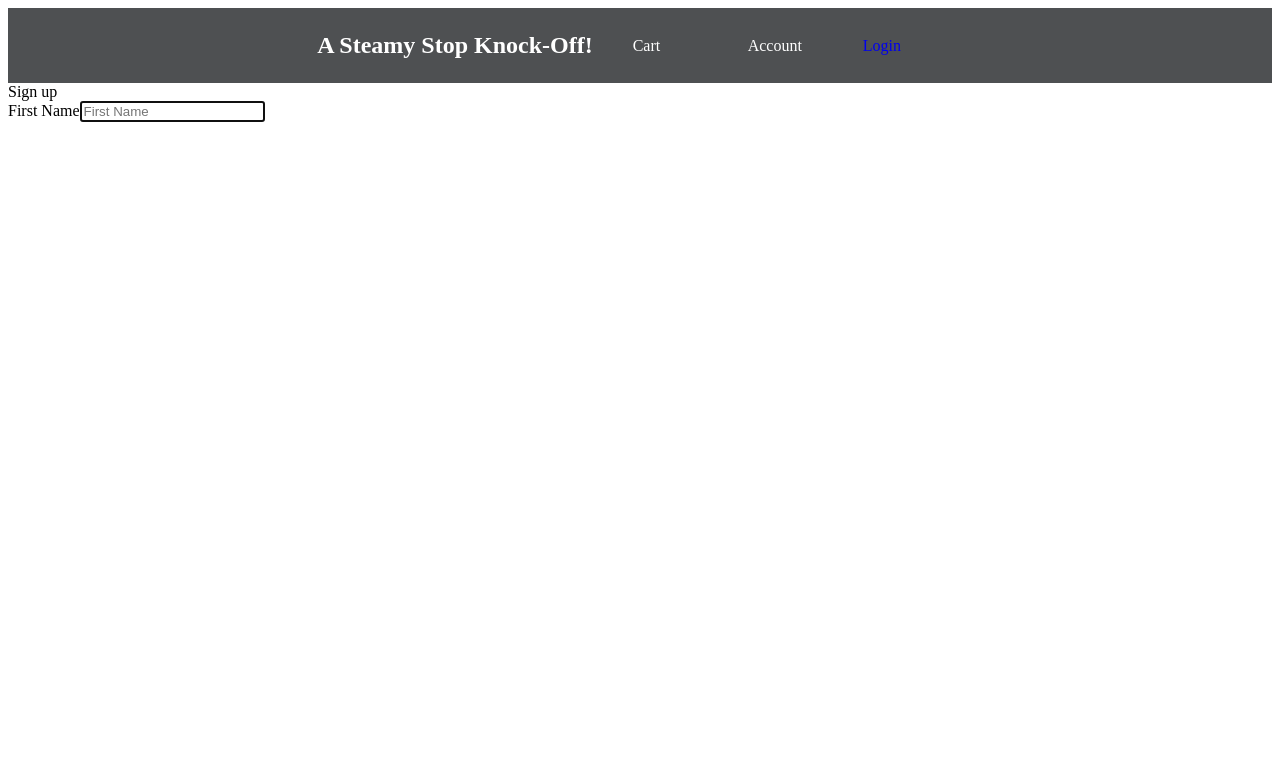
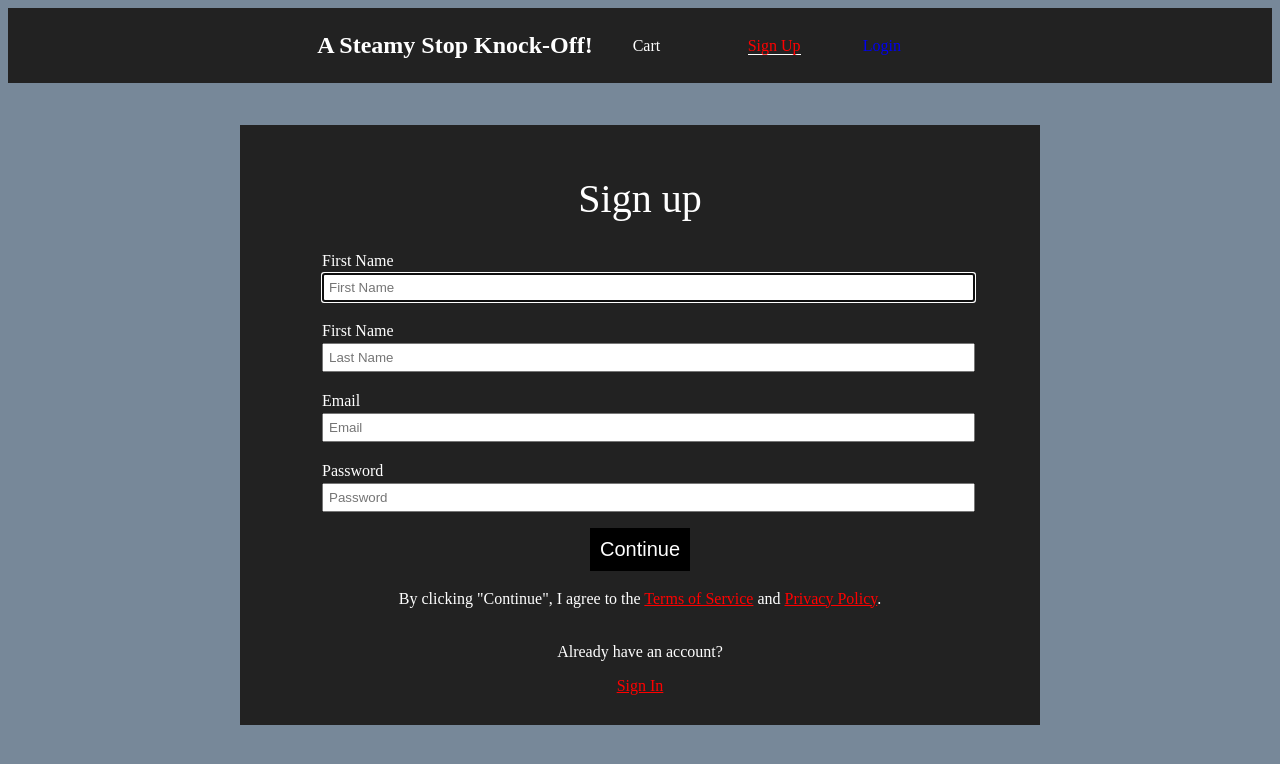
Before and after one commit to Josebosquez/A-steamy-KnockStop-off, a React (Create React App) app in the folder SKO-frontend/sko-frontend/: page /sign-up in a window 1280 px wide. Shown: the top 764 px of the page. Built offline with nearby package versions, Linux system fonts and the light colour scheme.

Commit message:
set up sign up page css wise. Route for login and sign up are up and im working on home page css

```diff
--- a/SKO-frontend/sko-frontend/src/MainRouter.js
+++ b/SKO-frontend/sko-frontend/src/MainRouter.js
@@ -4,12 +4,14 @@ import { BrowserRouter as Router, Route } from "react-router-dom";
 import Login from "./components/Login/Login"
 import Nav from "./components/Nav/Nav"
 import Signup from './components/Signup/Signup';
+import Home from "./components/Home/Home"
 
 function MainRouter(props) {
     return (
         <Router>
             <Nav />
             <>
+
                 <Route exact path="/sign-up" component={Signup} />
                 <Route
                     exact
@@ -18,6 +20,7 @@ function MainRouter(props) {
                         <Login {...routerProps} handleUserLogin={props.handleUserLogin} />
                     )}
                 />
+                <Route exact path="/" component={Home} />
             </>
         </Router>
     )
--- /dev/null
+++ b/SKO-frontend/sko-frontend/src/components/Home/Home.js
@@ -0,0 +1,13 @@
+import React, { Component } from 'react'
+
+export class Home extends Component {
+    render() {
+        return (
+            <div>
+
+            </div>
+        )
+    }
+}
+
+export default Home
--- a/SKO-frontend/sko-frontend/src/components/Nav/Nav.css
+++ b/SKO-frontend/sko-frontend/src/components/Nav/Nav.css
@@ -1,7 +1,8 @@
     .Navbar {
         width: 100%;
         height: 75px;
-        background-color: #4e5052;
+        background-color: #222222;
+        /* background-color: #4e5052; */
         color: white;
         display: flex;
         align-items: center;
@@ -24,7 +25,9 @@
     }
 
     .selected {
+        text-decoration: none;
         border-bottom: 1px solid white;
+        color: red;
     }
 
     .nav-right-side ul li:not(:last-child) {
--- a/SKO-frontend/sko-frontend/src/components/Nav/Nav.js
+++ b/SKO-frontend/sko-frontend/src/components/Nav/Nav.js
@@ -17,7 +17,11 @@ export class nav extends Component {
                             Cart
                         </li>
                         <li>
-                            Account
+                            {this.props.user ? (
+                                <NavLink activeClassName="selected" to='/logout' onClick={this.props.handleUserLogout}>Logout </NavLink>
+                            ) : (
+                                <NavLink activeClassName="selected" to='/sign-up'>Sign Up </NavLink>)
+                            }
                         </li>
                         <li>
                             {this.props.user ? (
--- a/SKO-frontend/sko-frontend/src/components/Signup/Signup.css
+++ b/SKO-frontend/sko-frontend/src/components/Signup/Signup.css
@@ -0,0 +1,141 @@
+.form-div {
+    display: flex;
+    color: white;
+    justify-content: center;
+}
+
+.form-group-aline {
+    border: 1px solid black;
+    margin-top: 50px;
+    display: inline-block;
+}
+
+.inline-container {
+    width: 859px;
+}
+
+.form-group-aline .inline-container input {
+    padding: 5px 5px;
+    width: 760px;
+}
+
+body {
+    background-color: lightslategray;
+}
+
+.container {
+    width: 800px;
+    height: 600px;
+    /* background-color: #4e5052; */
+    background-color: #222222;
+    position: absolute;
+    top: 50px;
+    bottom: 0;
+    left: 0;
+    right: 0;
+    margin: auto;
+}
+
+.form-text {
+    display: flex;
+    justify-content: center;
+    align-items: center;
+    color: white;
+    width: 100%;
+    margin-top: 50px;
+    margin-bottom: 50px;
+    font-size: 40px;
+}
+
+.form-div {
+    display: flex;
+    justify-content: center;
+}
+
+.form-group-inline {
+    display: flex;
+    border: 1px solid red;
+    justify-content: space-between;
+    align-items: center;
+}
+
+.form {
+    margin-top: -40px;
+    width: 100%;
+}
+
+.form-group-block {
+    margin-left: 82px;
+    margin-top: 20px;
+}
+
+.block-container label {
+    display: block;
+    width: 650px;
+    margin-bottom: 3px;
+    margin-top: 20px;
+}
+
+.form-group-block .block-container input {
+    padding: 5px 5px;
+    width: 89%;
+}
+
+.button-container {
+    display: flex;
+    justify-content: center;
+    margin-top: 2%;
+}
+
+.button-container button {
+    padding: 10px 10px;
+    border: none;
+    background-color: black;
+    color: white;
+    font-size: 20px;
+    margin-bottom: -10px;
+}
+
+.button-container button:disabled {
+    background-color: grey;
+}
+
+.errorMessage {
+    font-size: 16px;
+    color: red;
+}
+
+.copyright {
+    width: 100%;
+    height: 150px;
+    display: flex;
+    flex-direction: column;
+    justify-content: center;
+    align-items: center;
+}
+
+.termsofservice,
+.privacypolicy,
+.signIn {
+    color: red;
+}
+
+.termsofservice:hover {
+    color: goldenrod;
+}
+
+.privacypolicy:hover {
+    color: goldenrod;
+}
+
+.signIn:hover {
+    color: goldenrod;
+}
+
+.question {
+    display: flex;
+    justify-content: center;
+    align-items: center;
+    flex-direction: column;
+    height: 75px;
+}
--- a/SKO-frontend/sko-frontend/src/components/Signup/Signup.js
+++ b/SKO-frontend/sko-frontend/src/components/Signup/Signup.js
@@ -1,9 +1,12 @@
 import React, { Component } from 'react'
+import { Link } from 'react-router-dom'
 
-import {isAlpha, isEmail, isAlphanumeric, isStrongPassword} from "validator"
+import { isAlpha, isEmail, isAlphanumeric, isStrongPassword } from "validator"
+
+import "./Signup.css"
 
 export class Signup extends Component {
-    state ={
+    state = {
         firstName: "",
         lastName: "",
         username: "",
@@ -16,7 +19,7 @@ export class Signup extends Component {
         this.setState({
             [event.target.name]: event.target.value
         })
-
+        console.log(event.target.value)
     }
 
     render() {
@@ -30,26 +33,99 @@ export class Signup extends Component {
         } = this.state
 
         return (
-            <div className='container'>
-                <div className='title'>Sign up</div>
+            <div className="container">
+                <div className="form-text">Sign up</div>
 
-                <div>
-                    <form className='form' onSubmit={this.handleOnSubmit}>
-                        <div>
-                            <label>First Name</label>
+                <div className="form-div">
+                    <form className="form" onSubmit={this.handleOnSubmit}>
+                        <div className="form-group-block">
+                            <div className="block-container">
+                                <label htmlFor="firstName">First Name</label>
                                 <input
+                                    type="text"
+                                    id="firstName"
                                     value={firstName}
                                     placeholder="First Name"
-                            name='firstName'
+                                    name="firstName"
                                     onChange={this.handleOnChange}
                                     autoFocus
+                                // onBlur={this.handleOnBlur} // if we click here, and dont type, throws err in the firstNameError below.
+                                // onFocus={this.handleInputOnFocus} // if it is false, set to true
                                 />
+
+                            </div>
+                        </div>
+
+                        <div className="form-group-block">
+                            <div className="block-container">
+                                <label htmlFor="firstName">First Name</label>
+                                <input
+                                    type="text"
+                                    id="lastName"
+                                    value={lastName}
+                                    placeholder="Last Name"
+                                    name="lastName"
+                                    onChange={this.handleOnChange}
+                                // onBlur={this.handleOnBlur}
+                                // onFocus={this.handleInputOnFocus}
+                                />
+                            </div>
+                        </div>
+
+                        <div className="form-group-block">
+                            <div className="block-container">
+                                <label htmlFor="email">Email</label>
+                                <input
+                                    type="text"
+                                    id="email"
+                                    value={email}
+                                    placeholder="Email"
+                                    onChange={this.handleOnChange}
+                                    name="email"
+                                // onBlur={this.handleOnBlur}
+                                // onFocus={this.handleInputOnFocus}
+                                />
+                            </div>
+                        </div>
+
+                        <div className="form-group-block">
+                            <div className="block-container">
+                                <label htmlFor="password">Password</label>
+                                <input
+                                    type="text"
+                                    id="password"
+                                    value={password}
+                                    placeholder="Password"
+                                    onChange={this.handleOnChange}
+                                    name="password"
+                                // onBlur={this.handleOnBlur}
+                                // onFocus={this.handleInputOnFocus}
+                                />
+                                {/* <div className="errorMessage">
+                                    {passwordError && passwordError}
+                                </div> */}
+                            </div>
+                        </div>
+
+                        <div className="button-container">
+                            <button type="submit" disabled={this.state.isButtonDisabled}>
+                                Continue
+                            </button>
+                        </div>
+
+                        <div className='copyright'>
+                            <p>
+                                By clicking "Continue", I agree to the <Link className='termsofservice'>Terms of Service</Link>  and <Link className='privacypolicy'>Privacy Policy</Link>.
+                            </p>
+                            <div className='question'>
+                                <p>
+                                Already have an account?
+                            </p>
+                                <Link className='signIn'>Sign In</Link>
+                                </div>
                         </div>
                     </form>
                 </div>
-
-
-
             </div>
         )
     }
```
Also changed, not shown: SKO-frontend/sko-frontend/src/components/Home/Home.css (added). Lines whose indentation alone changed are shown as unchanged.
